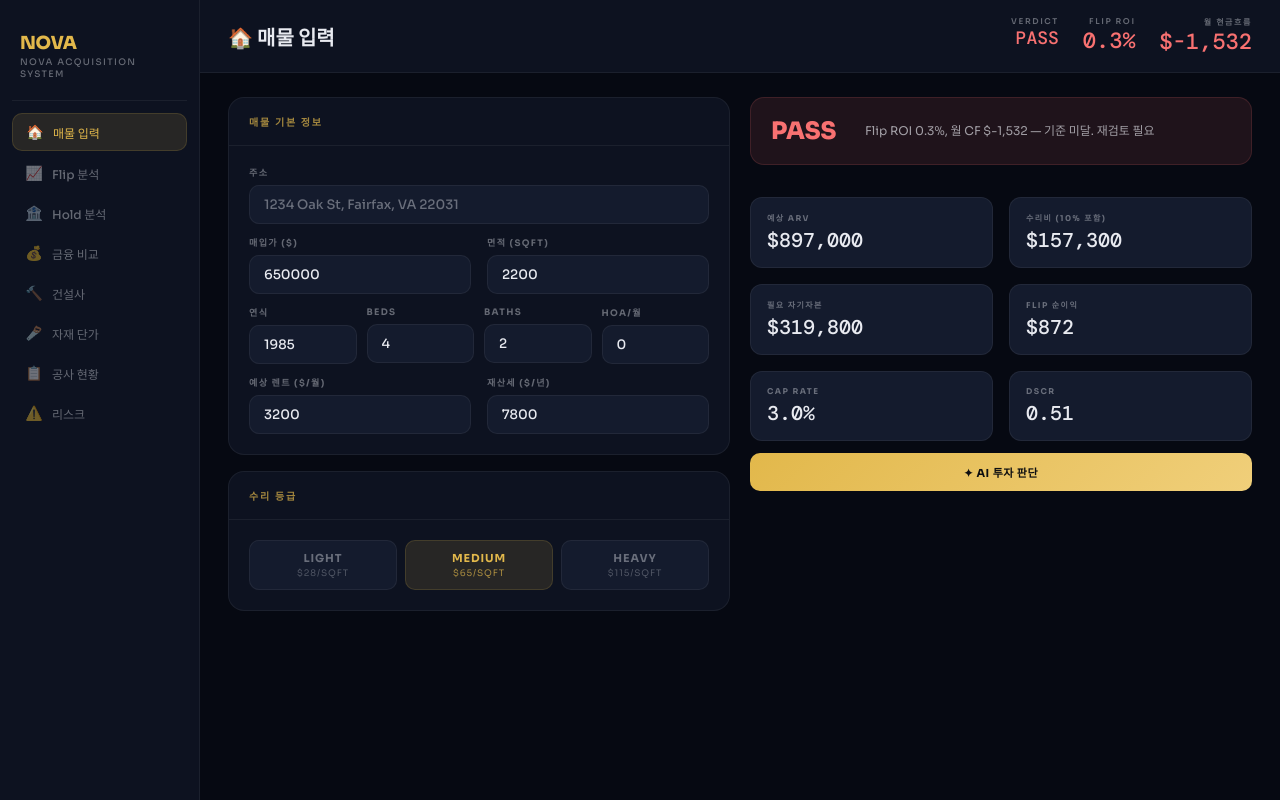
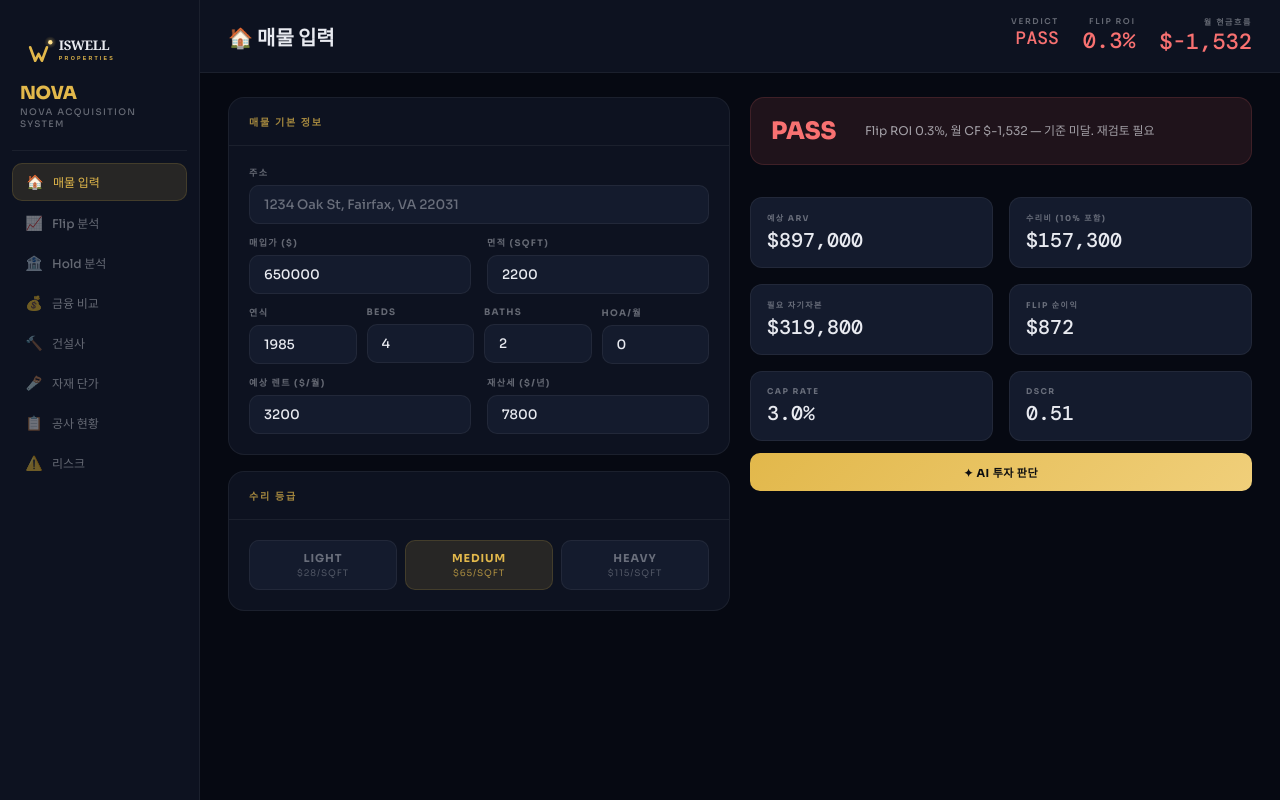
Before and after one commit to iswell2026/Nova-app, a React (Create React App) app: page / in a window 1280 px wide. Built offline with nearby package versions, Linux system fonts and the light colour scheme; a web font is replaced by a local one.

Commit message:
add iswell logo sidebar

```diff
--- a/src/App.js
+++ b/src/App.js
@@ -407,6 +407,22 @@ Return only valid JSON.`;
         {/* SIDEBAR */}
         <aside className="sidebar">
           <div className="logo">
+            <svg viewBox="0 0 180 44" style={{ width: "100%", marginBottom: 6 }} xmlns="http://www.w3.org/2000/svg">
+              <defs>
+                <radialGradient id="dg" cx="50%" cy="50%" r="50%">
+                  <stop offset="0%" stopColor="#FFE08A" stopOpacity="0.4"/>
+                  <stop offset="100%" stopColor="#E2B84B" stopOpacity="0"/>
+                </radialGradient>
+              </defs>
+              <g transform="translate(2, 4) scale(0.38)">
+                <path d="M25 35 L40 75 L50 55 L60 75 L75 35" fill="none" stroke="#E2B84B" strokeWidth="8" strokeLinecap="round" strokeLinejoin="round"/>
+                <circle cx="85" cy="20" r="18" fill="url(#dg)"/>
+                <circle cx="85" cy="20" r="6.5" fill="#FFE08A"/>
+                <circle cx="83" cy="18" r="2" fill="white" opacity="0.7"/>
+              </g>
+              <text x="44" y="20" fontFamily="Georgia,Serif" fontSize="15" fontWeight="bold" letterSpacing="-0.5" fill="#E8EAF0">ISWELL</text>
+              <text x="44" y="32" fontFamily="Arial,sans-serif" fontSize="6" fontWeight="900" letterSpacing="2.5" fill="#E2B84B">PROPERTIES</text>
+            </svg>
             <div className="logo-title">NOVA</div>
             <div className="logo-sub">NoVA Acquisition System</div>
           </div>
```
